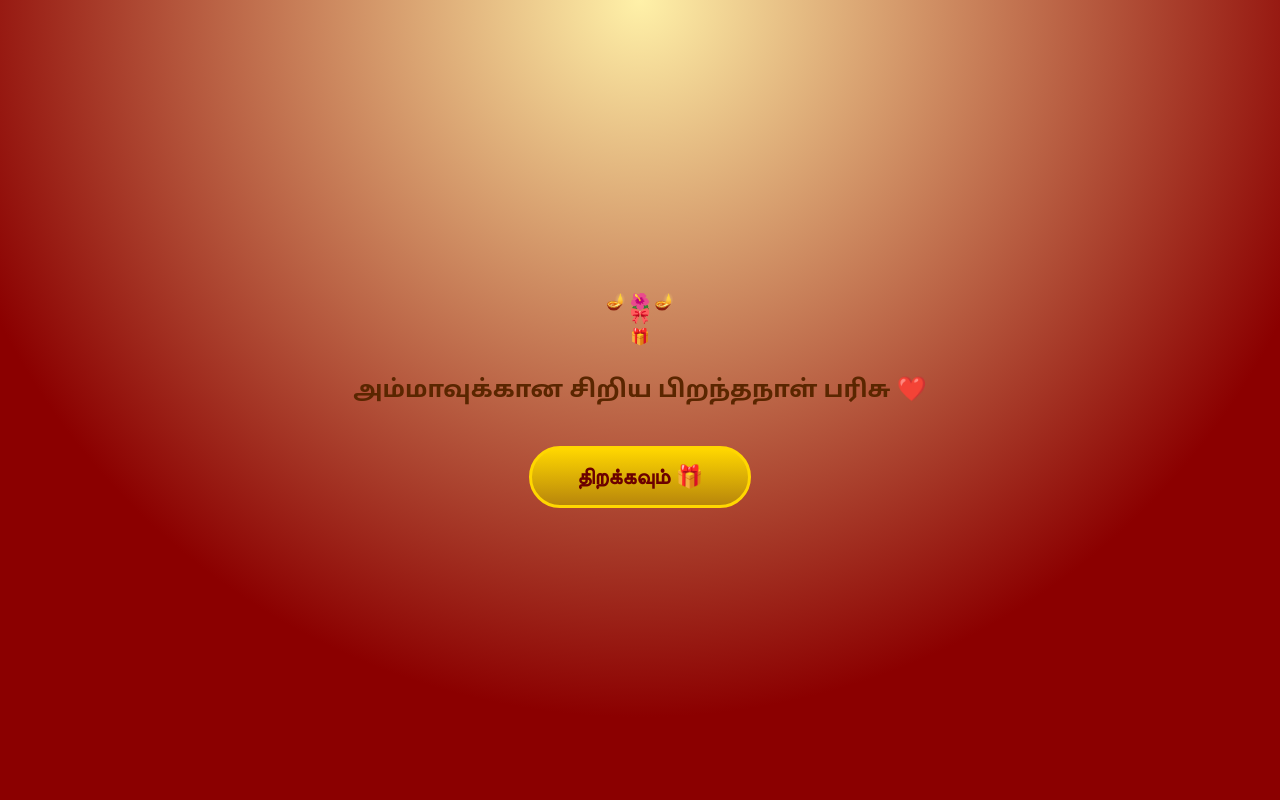
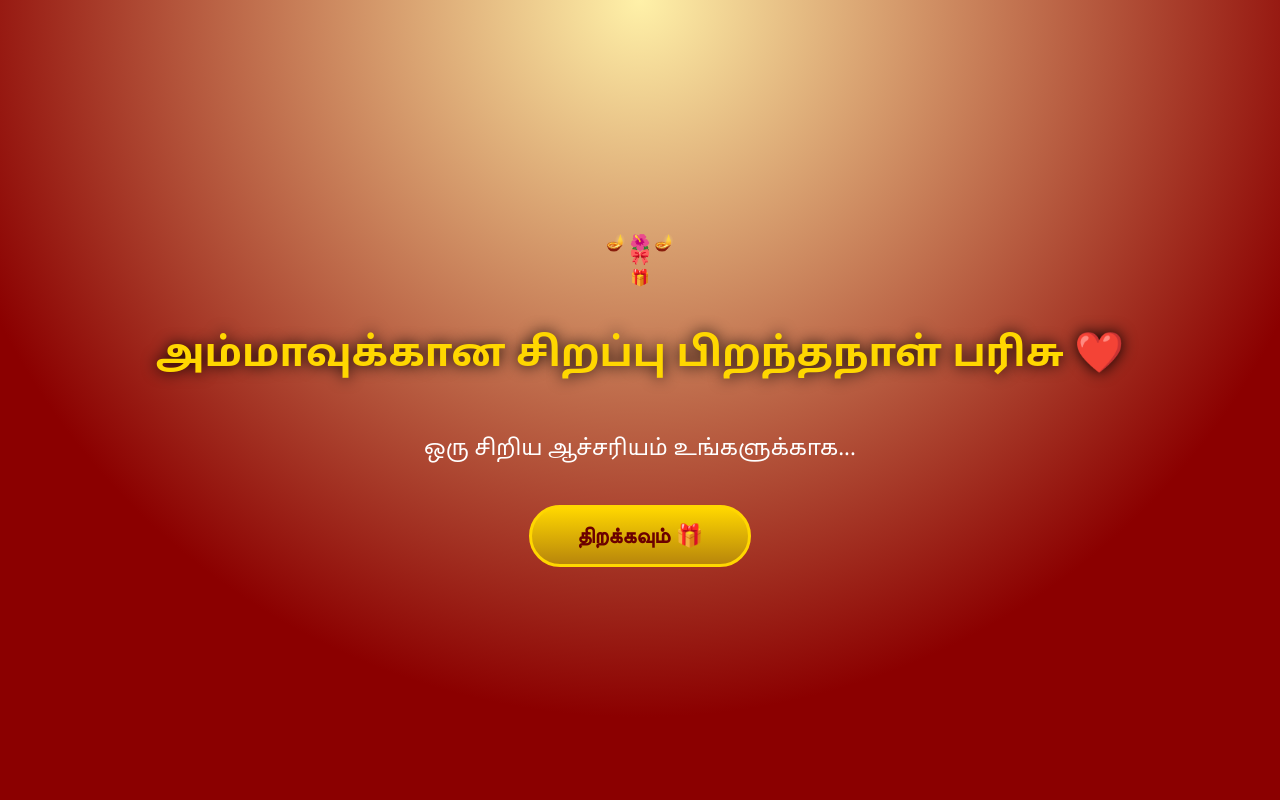
Before and after one commit to Lathy21/MumBirthday, a Flask app: page / in a window 1280 px wide. Run offline with Flask 3, Linux system fonts and the light colour scheme.

Commit message:
Update birthday.html

```diff
--- a/templates/birthday.html
+++ b/templates/birthday.html
@@ -16,9 +16,12 @@
 <body>
 
 
-<!-- Gift Opening Screen -->
+<div class="particles"></div>
 
-<div id="giftScreen">
+
+<!-- Opening Screen -->
+
+<section id="giftScreen">
 
 
     <div class="traditional">
@@ -28,25 +31,25 @@
 
     <div class="giftBox" id="giftBox">
 
-
         <div class="giftLid">
             🎀
         </div>
-
 
         <div class="giftBody">
             🎁
         </div>
 
-
     </div>
 
 
+    <h1>
+        அம்மாவுக்கான சிறப்பு பிறந்தநாள் பரிசு ❤️
+    </h1>
 
-    <h2>
-        அம்மாவுக்கான சிறிய பிறந்தநாள் பரிசு ❤️
-    </h2>
 
+    <p>
+        ஒரு சிறிய ஆச்சரியம் உங்களுக்காக...
+    </p>
 
 
     <button onclick="openGift()">
@@ -54,10 +57,7 @@
     </button>
 
 
-
-</div>
-
-
+</section>
 
 
 
@@ -65,21 +65,17 @@
 
 <!-- Birthday Card -->
 
-
-<div id="birthdayCard" class="hidden">
+<section id="birthdayCard" class="hidden">
 
 
 <div class="card">
 
 
-
-<div class="traditional top">
+<div class="traditional">
 
 🪔 🌺 🪔
 
 </div>
-
-
 
 
 
@@ -90,19 +86,61 @@
 
 
 
-
 <div class="cake">
-
 
 🎂
 
-
 <div class="candles">
-
 🕯️ 🕯️ 🕯️
+</div>
 
 </div>
 
+
+
+
+<p class="message">
+
+என் வாழ்க்கையில் எனக்கு கிடைத்த மிகப்பெரிய பரிசு நீங்கள் தான் ❤️
+
+<br><br>
+
+எனக்காக நீங்கள் செய்த எல்லா தியாகங்களுக்கும்,
+காட்டிய அன்புக்கும்,
+கொடுத்த ஆதரவுக்கும் நன்றி.
+
+<br><br>
+
+எப்போதும் என்னை கவனித்து,
+சரியான பாதையில் வழிநடத்தியதற்கு நன்றி.
+
+<br><br>
+
+உங்கள் வாழ்க்கை முழுவதும் சந்தோஷம்,
+ஆரோக்கியம் மற்றும் அமைதி நிறைந்திருக்க வேண்டும்
+என்று இறைவனை வேண்டுகிறோம்.
+
+<br><br>
+
+நீங்கள் உலகிலேயே சிறந்த அம்மா ❤️
+
+</p>
+
+
+
+
+
+<div class="signature">
+
+அன்புடன்,
+
+<br><br>
+
+<span class="names">
+
+Latheshan, Jananey மற்றும் Harani ❤️
+
+</span>
 
 </div>
 
@@ -110,77 +148,7 @@
 
 
 
-
-
-<p class="message">
-
-
-என் வாழ்க்கையில் எனக்கு கிடைத்த மிகப்பெரிய பரிசு நீங்கள் தான்.
-
-
-<br><br>
-
-
-எனக்காக நீங்கள் செய்த எல்லா தியாகங்களுக்கும்,
-காட்டிய அன்புக்கும், கொடுத்த ஆதரவுக்கும் நன்றி.
-
-
-<br><br>
-
-
-எப்போதும் என்னை கவனித்து,
-சரியான பாதையில் வழிநடத்தியதற்கு நன்றி.
-
-
-<br><br>
-
-
-உங்கள் வாழ்க்கை முழுவதும் சந்தோஷம்,
-ஆரோக்கியம் மற்றும் அமைதி நிறைந்திருக்க வேண்டும்
-என்று இறைவனை வேண்டுகிறோம்.
-
-
-<br><br>
-
-
-நீங்கள் உலகிலேயே சிறந்த அம்மா ❤️
-
-
-
-</p>
-
-
-
-
-
-
-
-<div class="signature">
-
-
-அன்புடன்,
-
-
-<br><br>
-
-
-
-<span class="names">
-
-Latheshan, Jananey மற்றும் Harani ❤️
-
-</span>
-
-
-
-</div>
-
-
-
-
-
-
-<div class="traditional bottom">
+<div class="traditional">
 
 🌸 🌺 🌸
 
@@ -188,12 +156,10 @@ Latheshan, Jananey மற்றும் Harani ❤️
 
 
 
-
 </div>
 
 
-</div>
-
+</section>
 
 
 
```
